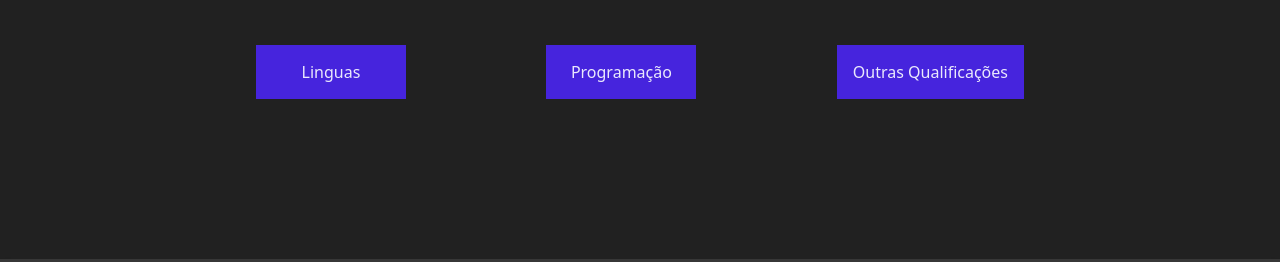
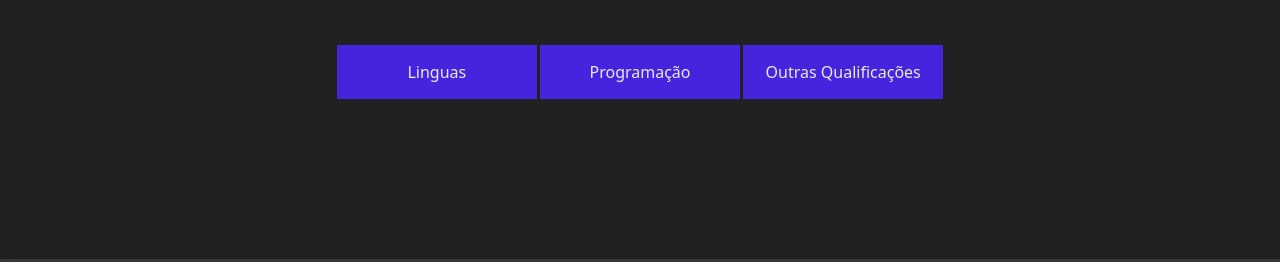
Before and after one commit to mach-arthur/Portfolio, a plain HTML site: page eu.html in a window 1280 px wide. Shown: the part 538-800 px from the top of the page. Drawn offline with Linux system fonts and the light colour scheme.

Commit message:
responsividade

```diff
--- a/eu.html
+++ b/eu.html
@@ -34,7 +34,7 @@
     <div class="topico centro">
       <hr>
       <h1 class="centro">Experiências</h1>
-        <div class=" flex between flex_fluid">
+        <div class=" flex centro flex_fluid">
           <button class="more" onclick="showDescription(1)">Linguas</button>
           <button class="more" onclick="showDescription(2)">Programação</button>
           <button class="more" onclick="showDescription(3)">Outras Qualificações</button>
--- a/index.css
+++ b/index.css
@@ -111,10 +111,10 @@ img {
   background-color: #4624dd;
   color: #eae9fc;
   font-size: 1rem;
-  min-width: 150px;
+  min-width: 200px;
   padding: 1rem;
   border: 1rem;
-  margin: 2rem 0rem 4rem 0rem;
+  margin: 2rem 0.1rem 4rem 0.1rem;
   cursor: pointer;
 }
 .description {
```
